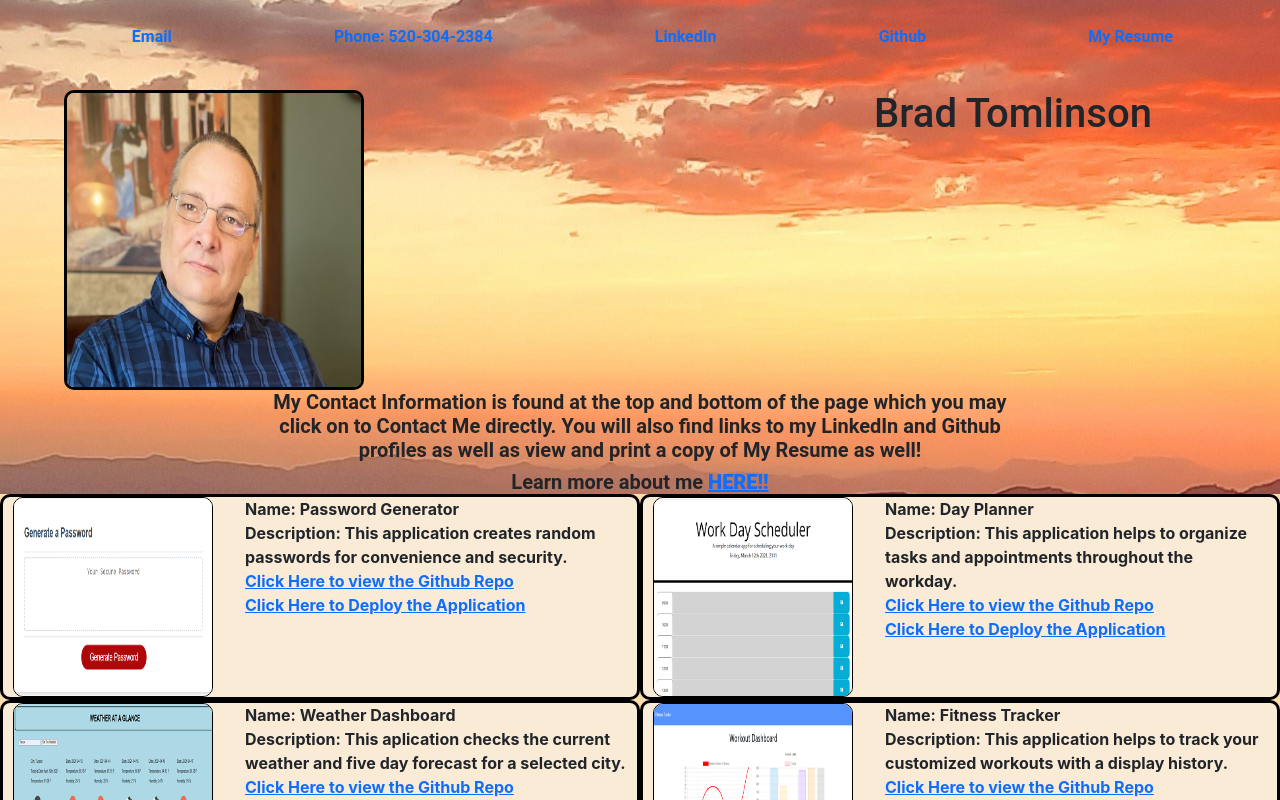
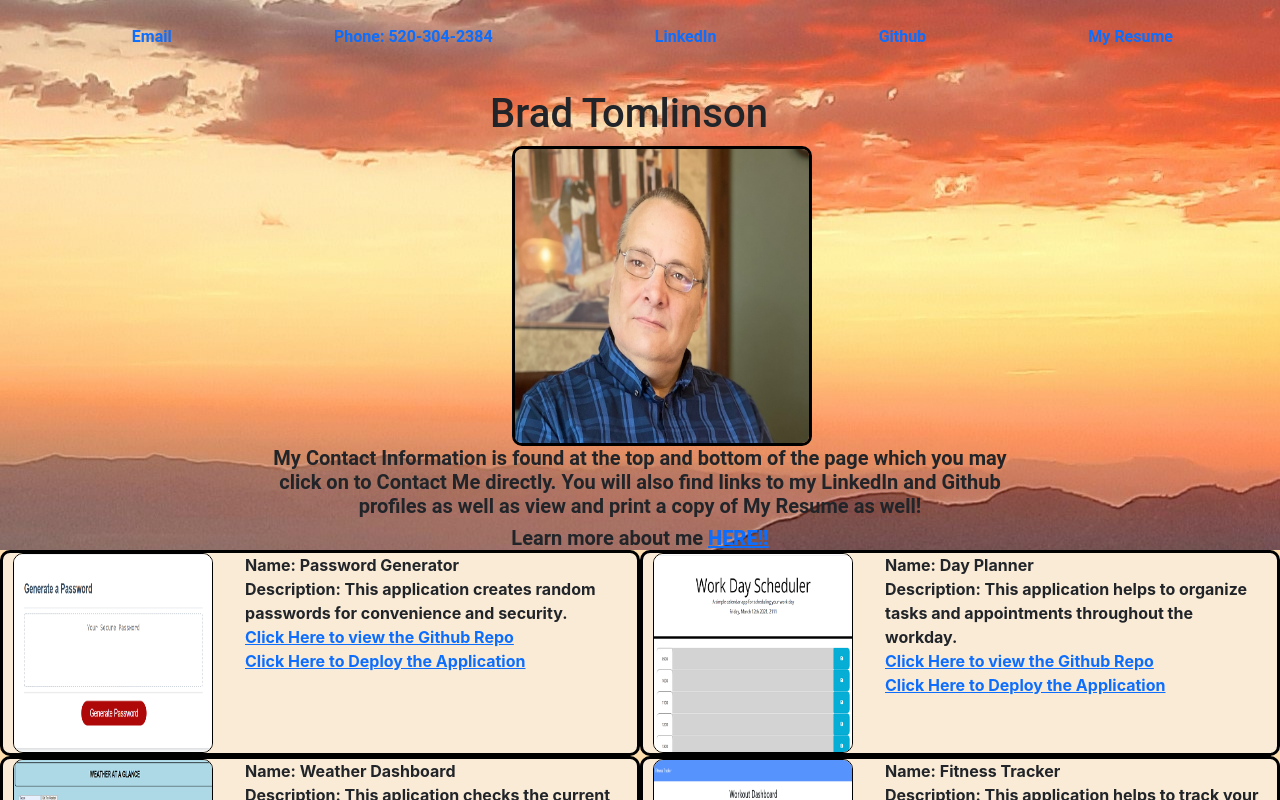
Before and after one commit to bradfan/showcase-portfolio, a React (Create React App) app: page / in a window 1280 px wide. Shown: the top 800 px of the page. Built offline with nearby package versions, Linux system fonts and the light colour scheme.

Commit message:
adjust header css

```diff
--- a/src/Header.js
+++ b/src/Header.js
@@ -20,9 +20,10 @@ const lineStyle = {
 
 const name = {
   float: "right",
-  marginRight: "10%",
+  marginRight: "40%",
   fontWeight: "600",
   fontSize: "10rem",
+  // border: "3px solid black",
 };
 
 const pic = {
@@ -30,13 +31,13 @@ const pic = {
   height: "300px",
   border: "3px solid black",
   borderRadius: "10px",
-  marginLeft: "5%",
+  marginLeft: "40%",
 };
 
 function Header() {
   return (
     <body style={styles}>
-      <div >
+      <div>
         <nav>
           <ul>
             <strong>
@@ -72,22 +73,34 @@ function Header() {
             </strong>
           </ul>
         </nav>
-
+      </div>
       <div style={name} class="my_name ">
         <strong>
           <h1>Brad Tomlinson</h1>
         </strong>
       </div>
       <img src={face} style={pic} alt="Brad Tomlinson" />
-      </div>
-      <div style={{textAlign: "center"}}>
-      <strong><h5 style = {{marginLeft: "20%", marginRight: "20%", fontWeight: "600",}}>
-        My Contact Information is found at the top and bottom of the page which
-        you may click on to Contact Me directly. You will also find links to my
-        LinkedIn and Github profiles as well as view and print a copy of My Resume
-        as well!
-      </h5></strong>
-    <strong><h5 style={{fontWeight: "600", marginBottom: "-.33px"}}>Learn more about me <strong><a href="https://github.com/bradfan" target="blank">HERE!!</a></strong> </h5></strong>
+      <div style={{ textAlign: "center" }}>
+        <strong>
+          <h5
+            style={{ marginLeft: "20%", marginRight: "20%", fontWeight: "600" }}
+          >
+            My Contact Information is found at the top and bottom of the page
+            which you may click on to Contact Me directly. You will also find
+            links to my LinkedIn and Github profiles as well as view and print a
+            copy of My Resume as well!
+          </h5>
+        </strong>
+        <strong>
+          <h5 style={{ fontWeight: "600", marginBottom: "-.33px" }}>
+            Learn more about me{" "}
+            <strong>
+              <a href="https://github.com/bradfan" target="blank">
+                HERE!!
+              </a>
+            </strong>{" "}
+          </h5>
+        </strong>
       </div>
     </body>
   );
```
Lines whose indentation alone changed are shown as unchanged.
